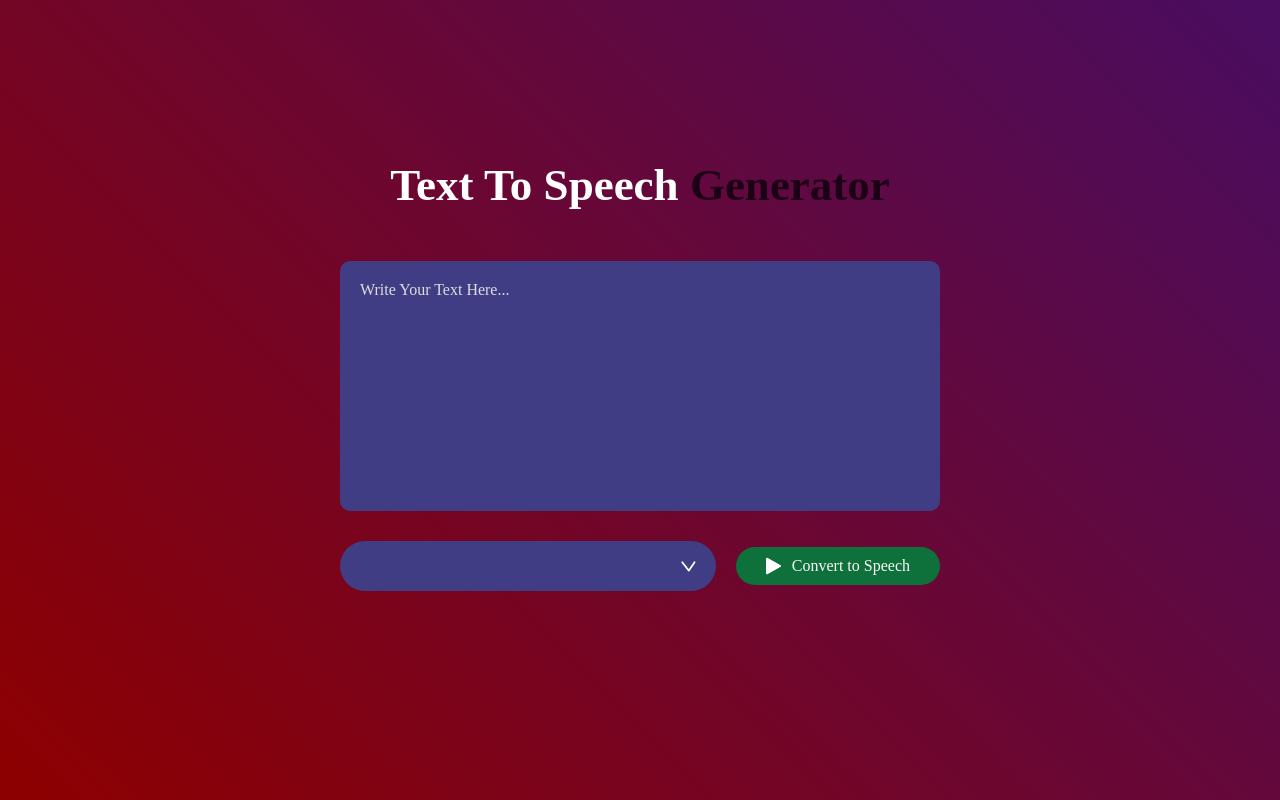
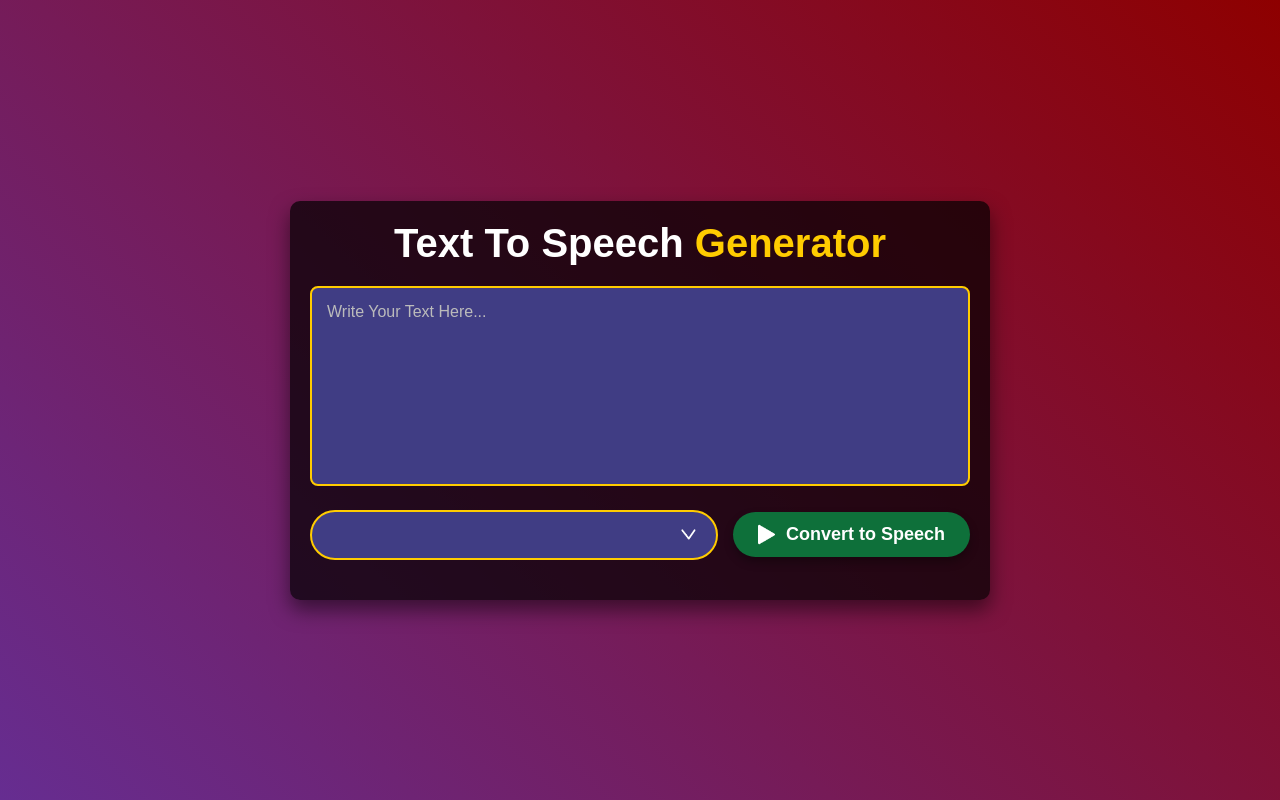
Before and after one commit to Harsh07Sharma/Text2Tone, a plain HTML site: page index.html in a window 1280 px wide. Drawn offline with Linux system fonts and the light colour scheme.

Commit message:
Update styles.css

```diff
--- a/styles.css
+++ b/styles.css
@@ -1,87 +1,122 @@
-*{
+* {
     padding: 0;
     margin: 0;
     box-sizing: border-box;
-    font-family:'Times New Roman', Times, serif;
+    font-family: 'Arial', sans-serif;
 }
 
-.container{
-    width: 100%;
-    min-height: 100vh;
-    background : linear-gradient(45deg, #8e0000,#490d61);
+body {
     display: flex;
     align-items: center;
     justify-content: center;
-    flex-direction: column;
-    color: white;
+    height: 100vh;
+    margin: 0;
+    background: linear-gradient(45deg, #662d91, #8e0000);
 }
 
-.container h1{
-    font-size: 45px;
-    font-weight: 600;
-    margin-top: -50px;
-    margin-bottom: 50px;
-}
-.container h1 span{
-color: rgba(26, 0, 20, 0.968);
+.container {
+    width: 100%;
+    max-width: 700px;
+    padding: 20px;
+    background: rgba(0, 0, 0, 0.7);
+    border-radius: 10px;
+    box-shadow: 0 10px 20px rgba(0, 0, 0, 0.5);
+    text-align: center;
+    color: #ffffff;
 }
 
-textarea{
-    width: 600px;
-    height : 250px;
-    background : #403d84;
-    color: #fff;
-    font-size: 15px;
-    border: 0;
-    outline: 0;
-    padding : 20px;
-    border-radius: 10px;
-    resize: none;
-    margin-bottom: 30px;
-}
-textarea::placeholder{
-    font-size: 16px;
-    color: #ddd;
+.container h1 {
+    font-size: 40px;
+    font-weight: bold;
+    margin-bottom: 20px;
 }
 
-.row{
-    width: 600px;
+.container h1 span {
+    color: #ffcc00;
+}
+
+textarea {
+    width: 100%;
+    height: 200px;
+    background: #403d84;
+    color: #fff;
+    font-size: 18px;
+    border: 2px solid #ffcc00;
+    border-radius: 8px;
+    padding: 15px;
+    margin-bottom: 20px;
+    resize: none;
+    transition: border 0.3s ease;
+}
+
+textarea::placeholder {
+    font-size: 16px;
+    color: #bbb;
+}
+
+textarea:focus {
+    border-color: #ffcc00;
+    outline: none;
+}
+
+.row {
+    display: flex;
+    justify-content: center;
+    align-items: center;
+    gap: 15px;
+    margin-bottom: 20px;
+}
+
+button {
     display: flex;
     align-items: center;
-    gap : 20px;
+    justify-content: center;
+    gap: 10px;
+    background: #0e703a;
+    color: #ffffff;
+    font-size: 18px;
+    font-weight: bold;
+    padding: 12px 25px;
+    border: none;
+    border-radius: 50px;
+    cursor: pointer;
+    transition: background 0.3s ease, transform 0.2s ease;
+    box-shadow: 0 5px 10px rgba(0, 0, 0, 0.3);
 }
 
-button{
-    background: #0e703a;
-    color : #fbf9f9;
-    font-size: 16px;
-    padding : 10px 30px;
-    border-radius: 35px;
-    border: 0;
-    outline: 0;
-    cursor: pointer;
-    display: flex;
-    align-items: center;
-
-}
-button img{
-    width: 16px;
-    margin-right: 10px;
+button:hover {
+    background: #0a5030;
+    transform: scale(1.05);
 }
 
-select{
+button:active {
+    transform: scale(0.95);
+}
+
+button img {
+    width: 18px;
+}
+
+select {
     flex: 1;
-    color: #fff;
-    background : #403d84;
-    height : 50px;
+    color: #ffffff;
+    background: #403d84;
+    height: 50px;
+    font-size: 16px;
     padding: 0 20px;
-    outline: 0;
-    border : 0;
-    border-radius: 35px;
+    border: 2px solid #ffcc00;
+    border-radius: 25px;
+    cursor: pointer;
     appearance: none;
     background-image: url(images/dropdown.png);
     background-repeat: no-repeat;
     background-size: 15px;
     background-position-x: calc(100% - 20px);
-    background-position-y: 20px;
+    background-position-y: 50%;
+    transition: border 0.3s ease;
 }
+
+select:focus {
+    border-color: #ffcc00;
+    outline: none;
+}
```
